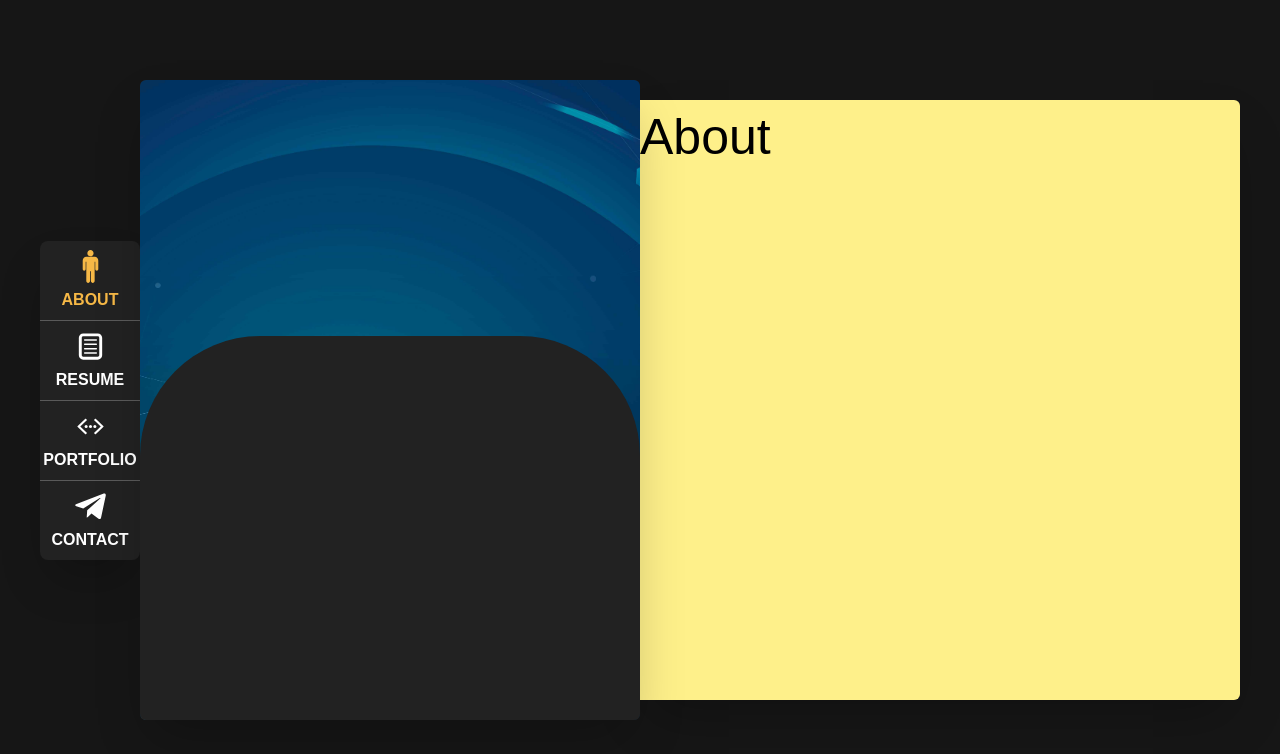
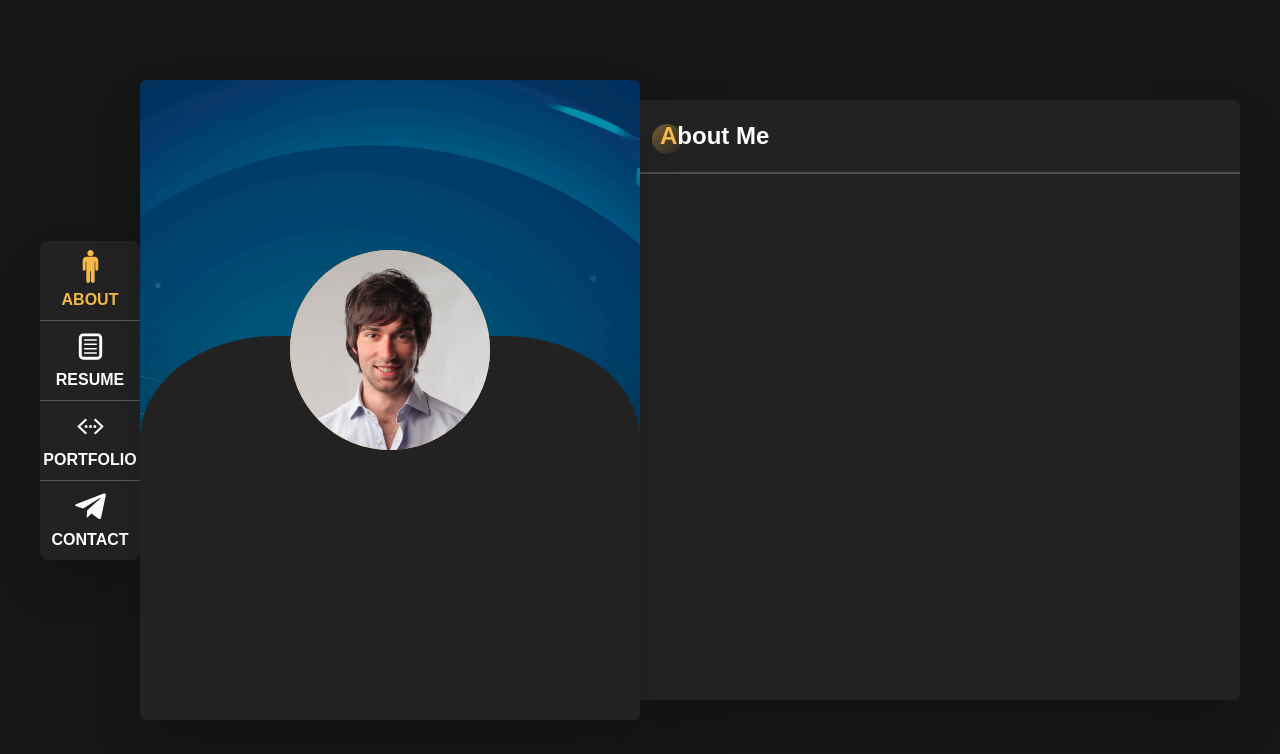
Before and after one commit to mdmitulhossen/protfolio_Mitul, a React (Vite) app: page / in a window 1280 px wide. Shown: the top 754 px of the page. Built offline with nearby package versions, Linux system fonts and the light colour scheme; a web font is replaced by a local one.

Commit message:
title crate

```diff
--- /dev/null
+++ b/src/components/Header/Title.jsx
@@ -0,0 +1,26 @@
+
+
+const Title = ({title}) => {
+
+    const firstLetter = title.charAt(0);
+    const restOfWord = title.slice(1);
+
+
+    return (
+        <div className="relative">
+            <h1 id='text' className="text-white font-bold text-2xl">
+                <span className="text-[#F6B846]">{firstLetter}</span>
+                {restOfWord}
+            </h1>
+            <div
+            style={{
+                background:'linear-gradient(135deg,rgba(246,184,70,.4) 0%,rgba(246,184,70,.01) 100%)'
+            }}
+            className="w-[30px] h-[30px] rounded-full absolute top-1 -left-2">
+
+            </div>
+        </div>
+    );
+};
+
+export default Title;
--- /dev/null
+++ b/src/components/ProfileCard.jsx
@@ -0,0 +1,15 @@
+import userpic from '../assets/user.jpg'
+const ProfileCard = () => {
+    return (
+        <div className="w-full shadow-2xl h-[80%] bg-[#222222] rounded-md overflow-hidden relative ">
+            <div className="img-container"></div>
+            <div className="absolute h-3/5 bg-[#222222] bottom-0 w-full rounded-t-[27%]">
+            </div>
+            <div className="absolute w-[200px] top-1/2 -translate-y-3/4 left-1/2 -translate-x-1/2 h-[200px] bg-[#F8B947] rounded-full">
+              <img className="w-full h-full rounded-full" src={userpic} alt="" />
+            </div>
+        </div>
+    );
+};
+
+export default ProfileCard;
--- a/src/layout/MainLayout.jsx
+++ b/src/layout/MainLayout.jsx
@@ -1,5 +1,5 @@
-import Navbar from "../omponents/Navbar";
-import ProfileCard from "../omponents/ProfileCard";
+import Navbar from "../components/Navbar";
+import ProfileCard from "../components/ProfileCard";
 import Home from "../pages/Home";
 
 const MainLayout = () => {
--- a/src/omponents/ProfileCard.jsx
+++ /dev/null
@@ -1,12 +0,0 @@
-
-const ProfileCard = () => {
-    return (
-        <div className="w-full shadow-2xl h-[80%] bg-[#222222] rounded-md overflow-hidden relative ">
-            <div className="img-container"></div>
-            <div className="absolute h-3/5 bg-[#222222] bottom-0 w-full rounded-t-[120px]">
-            </div>
-        </div>
-    );
-};
-
-export default ProfileCard;
--- /dev/null
+++ b/src/pages/About.jsx
@@ -0,0 +1,16 @@
+import Title from "../components/Header/Title";
+
+
+const About = () => {
+    return (
+        <div>
+            <div className="p-5">
+                <Title title='About Me'/>
+            </div>
+            <div className="border border-[#fff]/20"></div>
+
+        </div>
+    );
+};
+
+export default About;
--- a/src/pages/Home.jsx
+++ b/src/pages/Home.jsx
@@ -1,3 +1,4 @@
+import About from "./About";
 
 const Home = () => {
 
@@ -7,8 +8,8 @@ const Home = () => {
 
     return (
         <div className="w-full shadow-2xl h-[75%] bg-[#222222] rounded-r-md overflow-y-auto">
-            <div id="about" className="h-full bg-yellow-200 text-[50px]">
-                About
+            <div id="about" className="h-full">
+                <About/>
             </div>
             <div id="resume" className="h-full bg-yellow-600 text-[50px]">
                 Resume
```
Also changed, not shown: src/assets/user.jpg (added), src/components/Navbar.jsx (renamed from src/omponents/Navbar.jsx).
